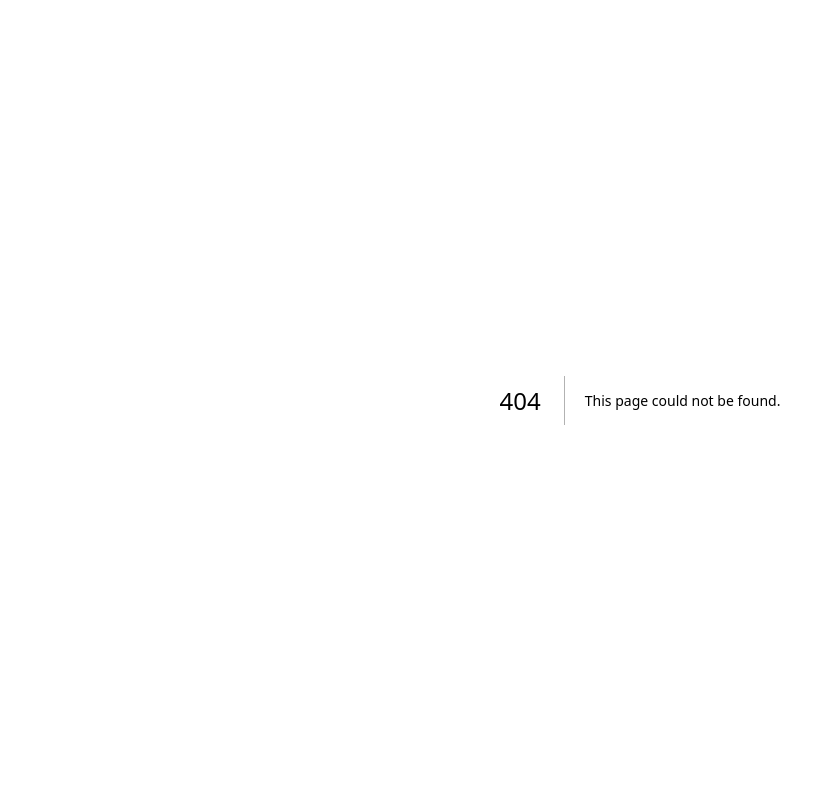
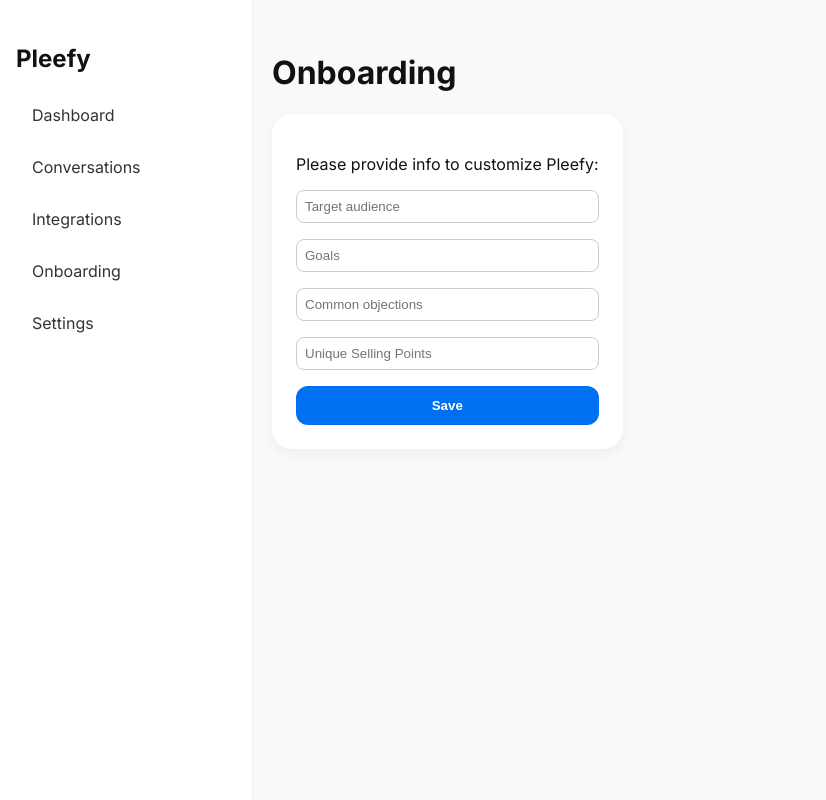
Before and after one commit to Pleefy/pleefy-web, a Next.js app: page /onboarding in a window 1280 px wide. Before the commit this address had no page. Shown: the whole page, without its empty margins (0-826 px from the left). Built offline with nearby package versions, Linux system fonts and the light colour scheme.

Commit message:
Add files via upload

```diff
--- a/app/layout.tsx
+++ b/app/layout.tsx
@@ -8,7 +8,21 @@ export const metadata = {
 export default function RootLayout({ children }: { children: React.ReactNode }) {
   return (
     <html lang="nl">
-      <body>{children}</body>
+      <body>
+        <div style={{ display: "flex" }}>
+          <aside className="sidebar">
+            <h2>Pleefy</h2>
+            <nav>
+              <a href="/">Dashboard</a>
+              <a href="/conversations">Conversations</a>
+              <a href="/integrations">Integrations</a>
+              <a href="/onboarding">Onboarding</a>
+              <a href="/settings">Settings</a>
+            </nav>
+          </aside>
+          <main className="main">{children}</main>
+        </div>
+      </body>
     </html>
   );
 }
--- /dev/null
+++ b/app/onboarding/page.tsx
@@ -0,0 +1,17 @@
+export default function OnboardingPage() {
+  return (
+    <div>
+      <h1>Onboarding</h1>
+      <div className="card">
+        <p>Please provide info to customize Pleefy:</p>
+        <form style={{ display: "flex", flexDirection: "column", gap: "1rem" }}>
+          <input type="text" placeholder="Target audience" style={{ padding: "0.5rem", borderRadius: "8px", border: "1px solid #ccc" }} />
+          <input type="text" placeholder="Goals" style={{ padding: "0.5rem", borderRadius: "8px", border: "1px solid #ccc" }} />
+          <input type="text" placeholder="Common objections" style={{ padding: "0.5rem", borderRadius: "8px", border: "1px solid #ccc" }} />
+          <input type="text" placeholder="Unique Selling Points" style={{ padding: "0.5rem", borderRadius: "8px", border: "1px solid #ccc" }} />
+          <button type="submit" style={{ background: "#0070f3", color: "#fff", border: "none", padding: "0.75rem 1.5rem", borderRadius: "12px", fontWeight: "600" }}>Save</button>
+        </form>
+      </div>
+    </div>
+  );
+}
--- a/styles/globals.css
+++ b/styles/globals.css
@@ -1,14 +1,9 @@
 
 @import url('https://fonts.googleapis.com/css2?family=Inter:wght@400;600;700&display=swap');
-
-* {
-  box-sizing: border-box;
-}
 
 body {
   font-family: 'Inter', sans-serif;
   margin: 0;
-  padding: 0;
   background: #f9f9f9;
   color: #111;
 }
@@ -20,11 +15,6 @@ body {
   padding: 1.5rem 1rem;
   height: 100vh;
   position: fixed;
-}
-
-.sidebar h2 {
-  font-size: 1.25rem;
-  margin-bottom: 2rem;
 }
 
 .sidebar nav a {
```
Also changed, not shown: app/conversations/page.tsx (added, +12 -0 lines), app/integrations/page.tsx (added, +16 -0 lines), app/page.tsx (+1 -13 lines), app/settings/page.tsx (added, +12 -0 lines), package.json (line endings or trailing spaces).
